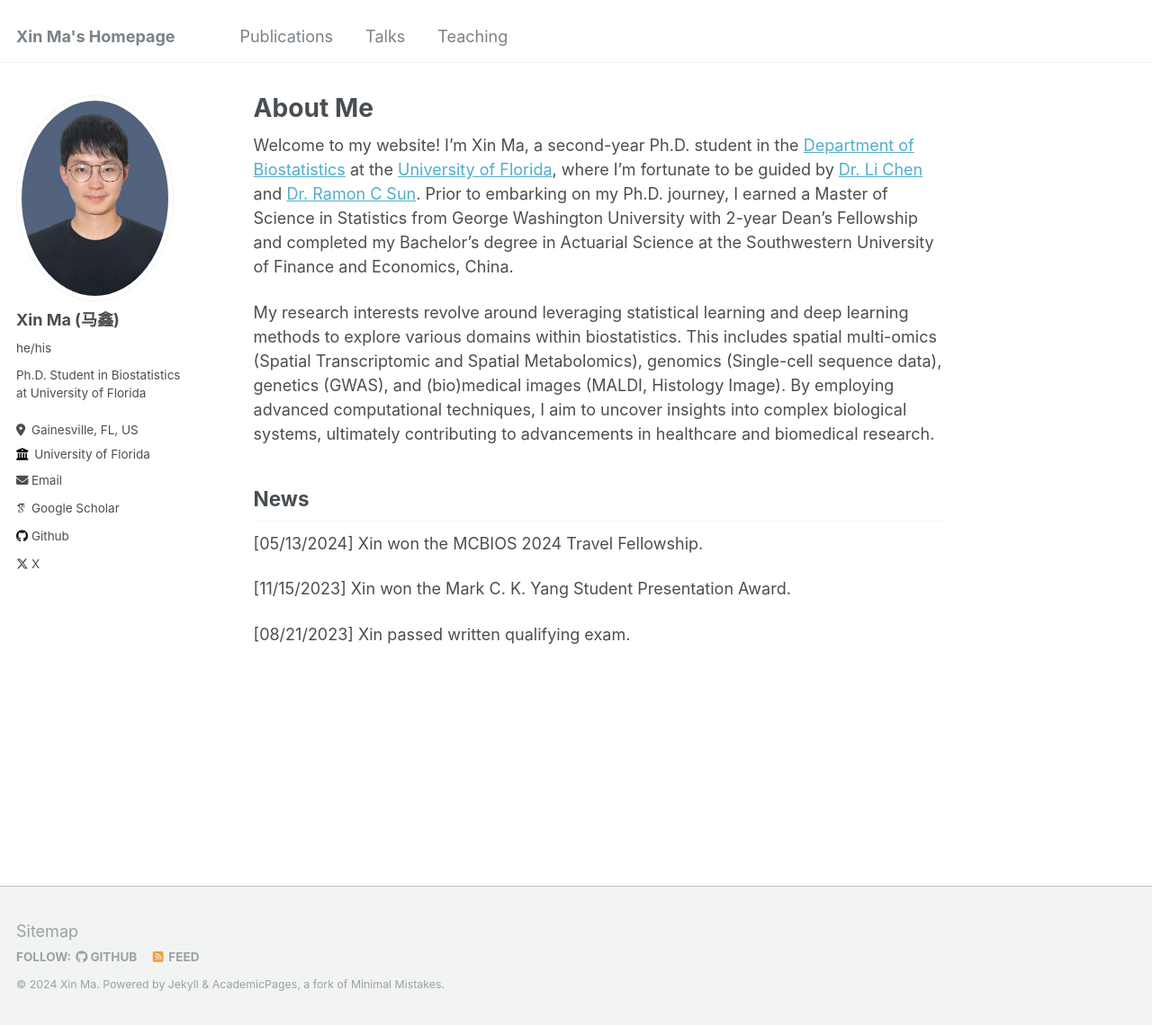
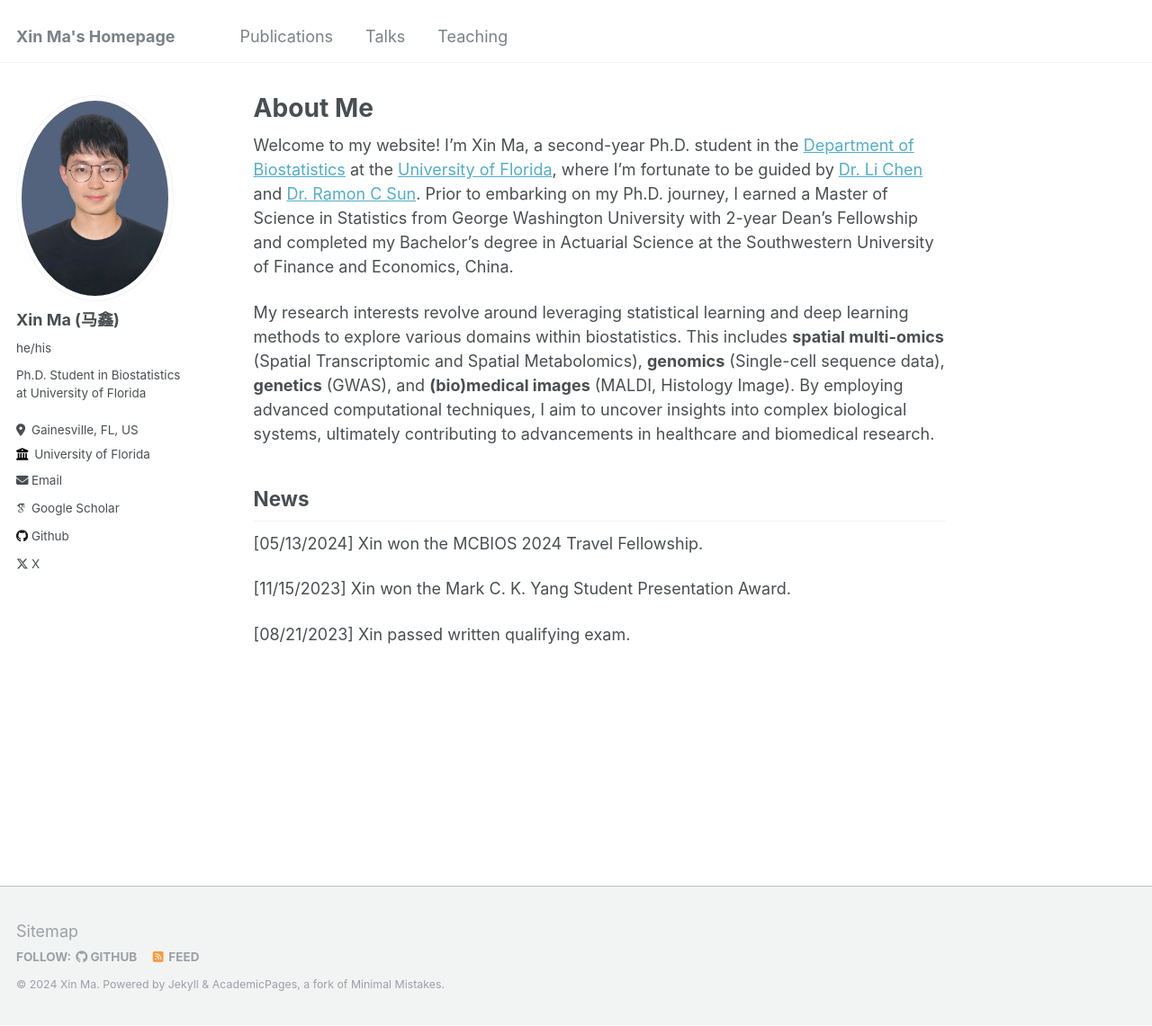
Before and after one commit to XinBiostats/xinbiostats.github.io, a Jekyll site: the page built from _pages/about.md, in a window 1280 px wide and 1141 px high. Shown: the whole window at 90% size. Built offline with Jekyll 4.4.1, drawn with Linux system fonts in a browser that asks for light colours; some web fonts are replaced.

```diff
--- a/_pages/about.md
+++ b/_pages/about.md
@@ -9,7 +9,7 @@ redirect_from:
 
 Welcome to my website! I'm Xin Ma, a second-year Ph.D. student in the [Department of Biostatistics](https://biostat.ufl.edu) at the [University of Florida](https://www.ufl.edu), where I'm fortunate to be guided by [Dr. Li Chen](https://biostat.ufl.edu/profile/chen-li-1/) and [Dr. Ramon C Sun](https://biochem.med.ufl.edu/profile/sun-ramon/). Prior to embarking on my Ph.D. journey, I earned a Master of Science in Statistics from George Washington University with 2-year Dean's Fellowship and completed my Bachelor's degree in Actuarial Science at the Southwestern University of Finance and Economics, China.
 
-My research interests revolve around leveraging statistical learning and deep learning methods to explore various domains within biostatistics. This includes spatial multi-omics (Spatial Transcriptomic and Spatial Metabolomics), genomics (Single-cell sequence data), genetics (GWAS), and (bio)medical images (MALDI, Histology Image). By employing advanced computational techniques, I aim to uncover insights into complex biological systems, ultimately contributing to advancements in healthcare and biomedical research.
+My research interests revolve around leveraging statistical learning and deep learning methods to explore various domains within biostatistics. This includes **spatial multi-omics** (Spatial Transcriptomic and Spatial Metabolomics), **genomics** (Single-cell sequence data), **genetics** (GWAS), and **(bio)medical images** (MALDI, Histology Image). By employing advanced computational techniques, I aim to uncover insights into complex biological systems, ultimately contributing to advancements in healthcare and biomedical research.
 
 News
 ------
```
